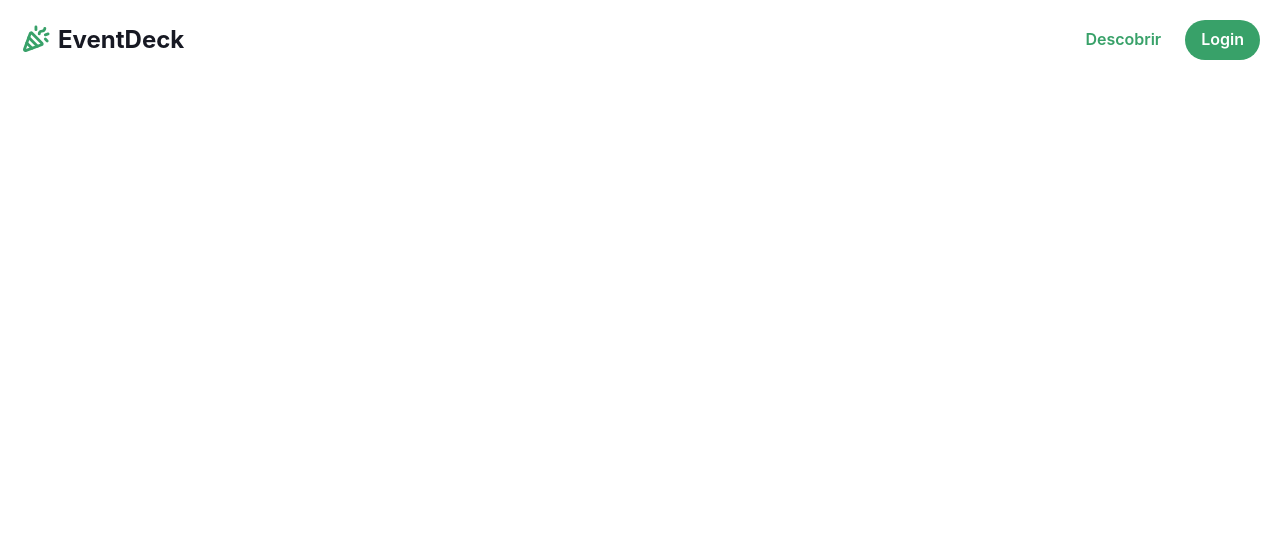
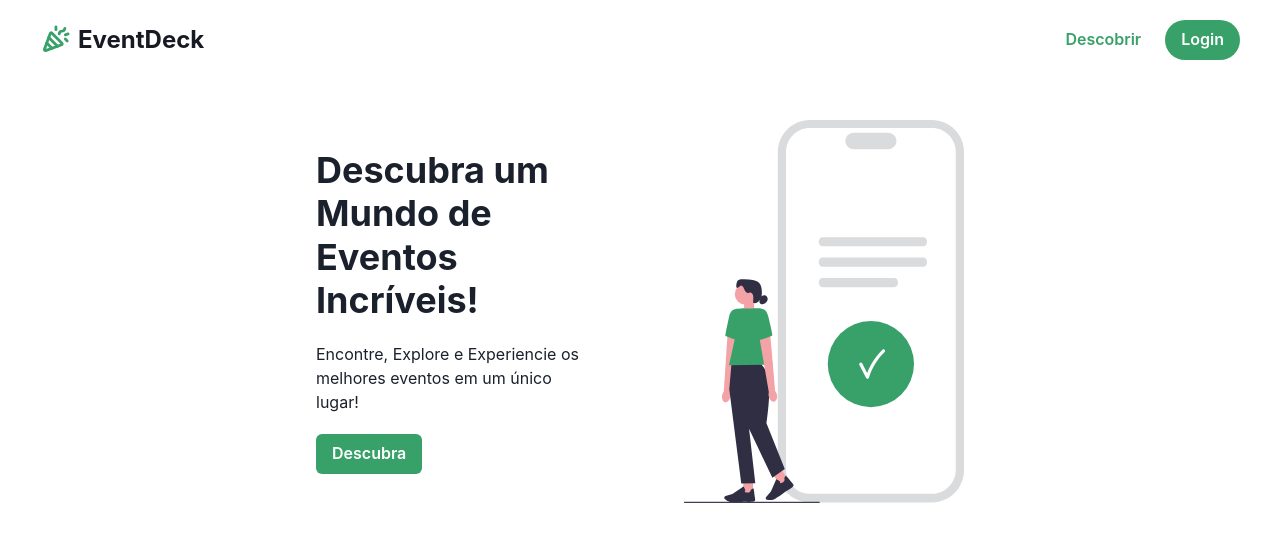
Before and after one commit to andbmarques/eventdeck, a React (Vite) app: page / in a window 1280 px wide. Shown: the top 542 px of the page. Built offline with nearby package versions, Linux system fonts and the light colour scheme; no server answers.

Commit message:
:star: Add | Onboarding Section on Home

```diff
--- a/src/Components/Navbar/index.jsx
+++ b/src/Components/Navbar/index.jsx
@@ -9,6 +9,7 @@ import {
   DrawerOverlay,
   HStack,
   Heading,
+  Text,
   VStack,
   useDisclosure,
 } from "@chakra-ui/react";
@@ -22,7 +23,7 @@ const Navbar = () => {
   const ctx = useContext(AuthContext);
   const { isOpen, onOpen, onClose } = useDisclosure();
   const [screenWidth, setScreenWidth] = useState(window.innerWidth);
-  const [userName, setUserName] = useState("");
+  const [user, setUser] = useState("");
 
   const handleLogout = () => {
     ctx.setToken("");
@@ -36,13 +37,18 @@ const Navbar = () => {
 
   useEffect(() => {
     api.get(`/user/${ctx.userId}`).then((result) => {
-      setUserName(result.data.name);
+      setUser(result.data);
     });
   }, []);
 
   return (
     <>
-      <HStack alignItems="center" justifyContent="space-between" p="5">
+      <HStack
+        alignItems="center"
+        justifyContent="space-between"
+        p="5"
+        px={["5", "10"]}
+      >
         <Logo />
         <HStack>
           <Button
@@ -79,11 +85,16 @@ const Navbar = () => {
           <DrawerHeader>
             <VStack p="5" spacing="8">
               <Avatar size={["2xl"]} />
-              <Heading textAlign="center">{userName}</Heading>
+              <VStack>
+                <Heading textAlign="center">{user.name}</Heading>
+                <Text color="gray.400" fontSize={"sm"}>
+                  @{user.username}
+                </Text>
+              </VStack>
             </VStack>
           </DrawerHeader>
           <DrawerBody>
-            <VStack>
+            <VStack py="5">
               <Button variant={"ghost"} color="green.500">
                 Meus Eventos
               </Button>
--- a/src/Pages/Home/index.jsx
+++ b/src/Pages/Home/index.jsx
@@ -1,10 +1,48 @@
 import React from "react";
 import Navbar from "../../Components/Navbar";
+import { HStack, Heading, Image, VStack, Text, Button } from "@chakra-ui/react";
+import HomeImg from "../../Assets/HomeImg.svg";
 
 function Home() {
   return (
     <>
       <Navbar />
+      <HStack alignItems="center" justifyContent="center" px="10" w="100%">
+        <VStack
+          spacing="5"
+          w={["100%", "30%"]}
+          alignItems="center"
+          justifyContent="center"
+          p="10"
+        >
+          <Heading
+            textAlign={["center", "left"]}
+            fontSize={{ base: "2xl", md: "4xl" }}
+          >
+            Descubra um Mundo de Eventos Incríveis!
+          </Heading>
+          <Text textAlign={["center", "left"]}>
+            Encontre, Explore e Experiencie os melhores eventos em um único
+            lugar!
+          </Text>
+          <Button
+            size={["sm", "md"]}
+            colorScheme="green"
+            alignSelf={["center", "flex-start"]}
+          >
+            Descubra
+          </Button>
+        </VStack>
+        <VStack
+          alignItems="center"
+          justifyContent="center"
+          w="30%"
+          p="10"
+          display={["none", "flex"]}
+        >
+          <Image w="sm" src={HomeImg} />
+        </VStack>
+      </HStack>
     </>
   );
 }
```
Also changed, not shown: src/Assets/HomeImg.svg (added).
